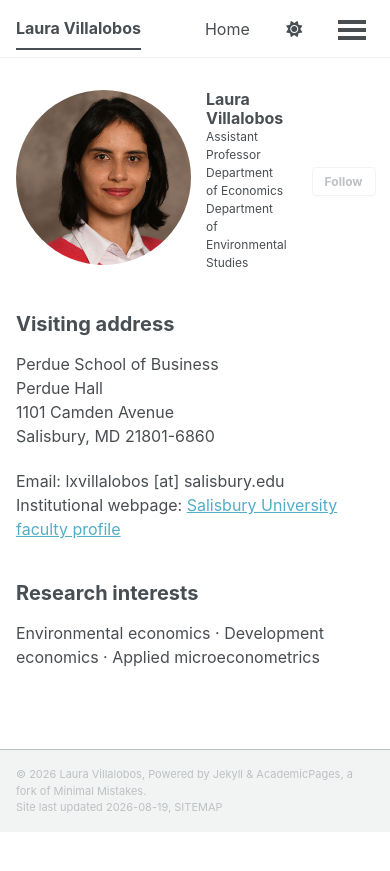
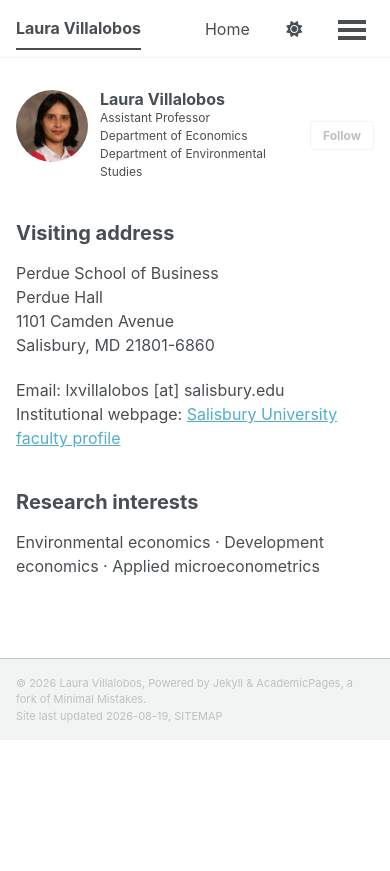
Before and after one commit to lavifi/lavifi.github.io, a Jekyll site: the page built from _pages/about.md, in a window 390 px wide. Shown: the top 871 px of the page. Built offline with Jekyll 4.4.1, drawn with Linux system fonts in a browser that asks for light colours; a style sheet for code colours, icons or effects is not loaded.

Commit message:
Improve mobile responsiveness

```diff
--- a/assets/css/main.scss
+++ b/assets/css/main.scss
@@ -45,3 +45,44 @@
   object-fit: cover;
   object-position: center;
 }
+
+/* Mobile refinements. */
+@media screen and (max-width: 767px) {
+  .author__avatar {
+    width: 72px;
+  }
+
+  .author__avatar img {
+    width: 72px;
+    height: 72px;
+    max-width: 72px;
+    padding: 0;
+    object-fit: cover;
+    object-position: center;
+  }
+
+  .author__content {
+    padding-left: 12px;
+    padding-right: 8px;
+  }
+
+  .author__bio {
+    line-height: 1.35;
+  }
+
+  .archive,
+  .page {
+    overflow-wrap: anywhere;
+    word-break: normal;
+  }
+
+  .publication-list p {
+    line-height: 1.55;
+  }
+
+  .publication-list a,
+  .archive a,
+  .page a {
+    overflow-wrap: anywhere;
+  }
+}
```
